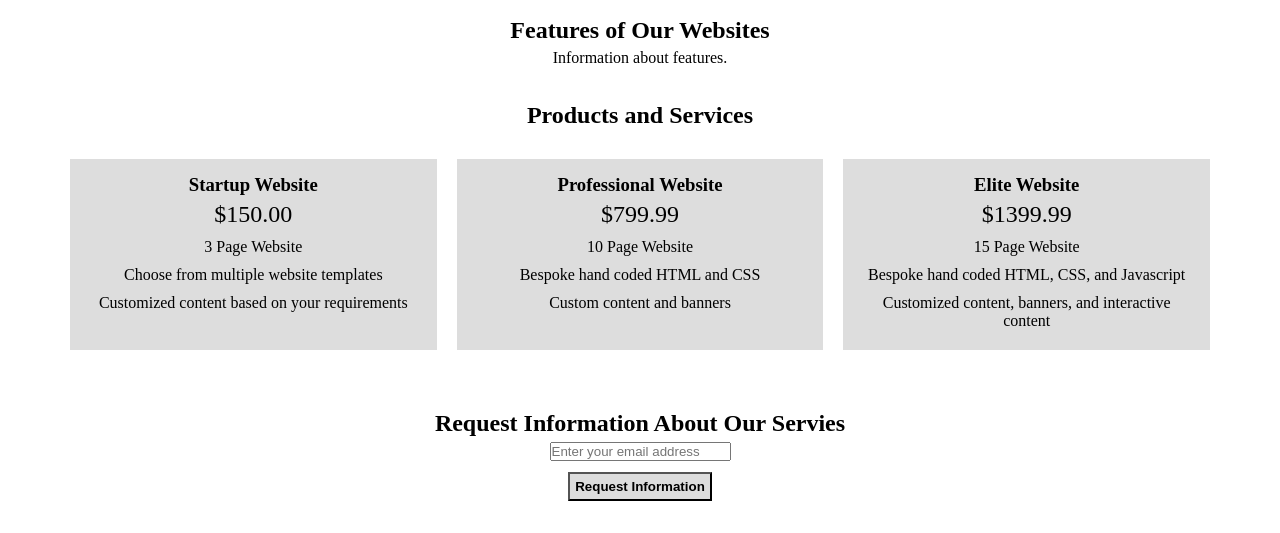
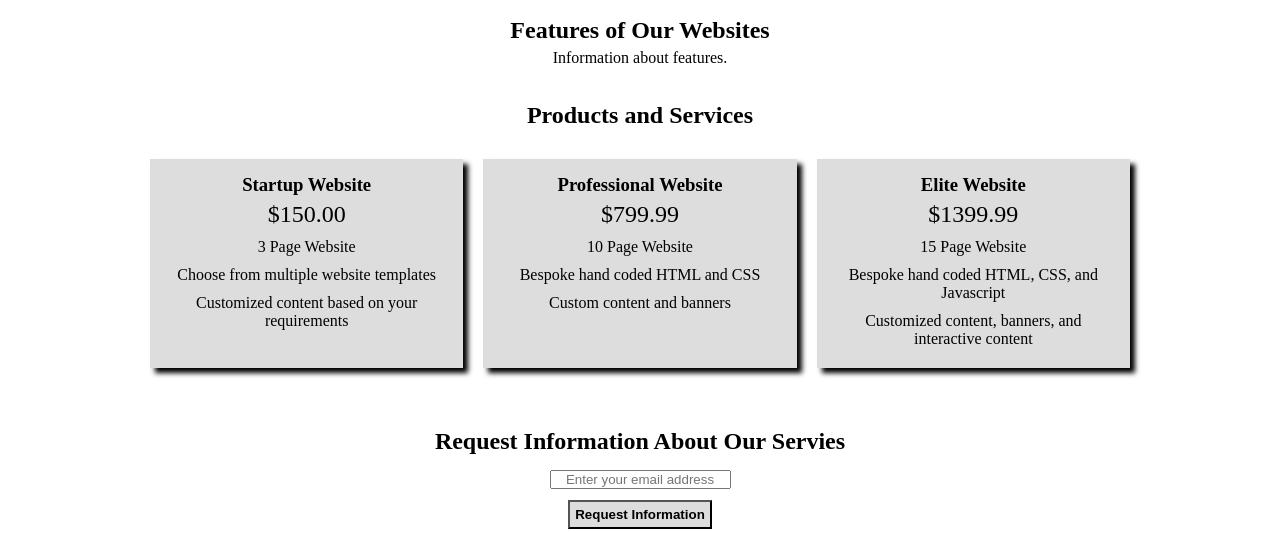
Before and after one commit to jwheatonumich/product-landing, a plain HTML site: page index.html in a window 1280 px wide. Shown: the part 63-596 px from the top of the page. Drawn offline with Linux system fonts and the light colour scheme.

Commit message:
Update index.html
Added box shadow to products
Added max width to products and centered content
Added to-do list

```diff
--- a/index.html
+++ b/index.html
@@ -1,3 +1,10 @@
+<!--
+To do list:
+-Add icons and text in a flexbox for features section
+-Setup features and products section to go to one line if viewport gets too small
+-Add "anchors" to each section that are 50px above the section start so that the internal links go to the right place
+-->
+
 <style>
 
     /*Reset all of the built-in margin and padding so I can handle it manually*/
@@ -30,6 +37,11 @@
     div{
         padding: 10px;
         margin: 10px;
+    }
+
+    #email {
+        text-align:center; /*Center placeholder text*/
+        margin-top:10px;
     }
 
     #form{
@@ -116,12 +128,16 @@
 
     #product {
         padding:10px;
+        display:flex;
+        flex-direction:column;
+        align-items:center;
     }
 
     #product-div {
         padding:10px;
         display: flex;
         flex-direction: row;
+        max-width: 1000px;
     }
 
     #product-div > .level {
@@ -129,6 +145,7 @@
         padding: 15px;
         width: 100%;
         margin: 10px;
+        box-shadow: 5px 5px 5px;
 
         /*Center items horizontally*/
         display:flex;
```
